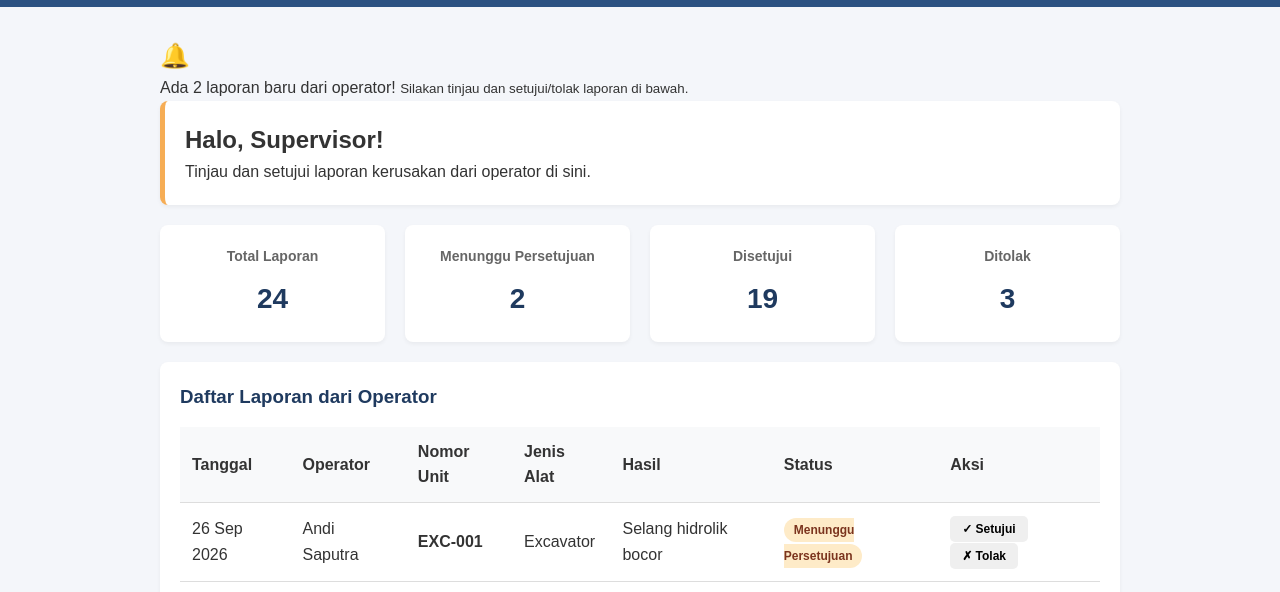
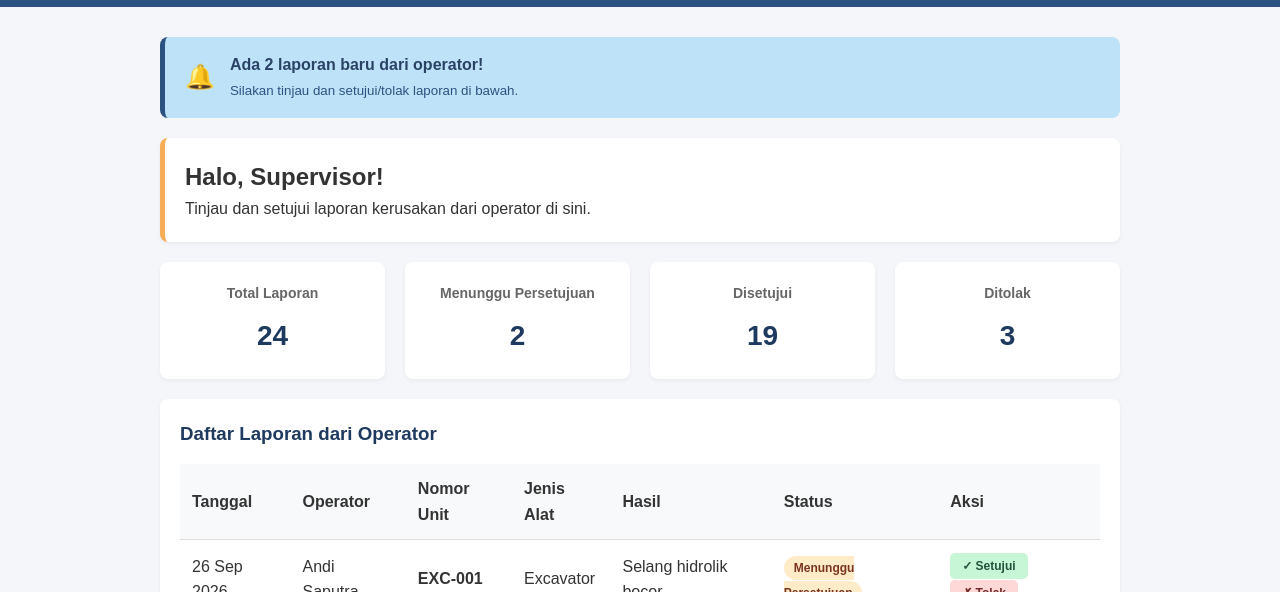
Before and after one commit to tifanakhmadalfarikh-alt/Kelompok6_P.Web, a plain HTML site: page pages/dashboard_supervisor.html in a window 1280 px wide. Shown: the part 175-767 px from the top of the page. Drawn offline with Linux system fonts and the light colour scheme.

Commit message:
Menambahkan style css Dashboard Supervisor

```diff
--- a/assets/css/style.css
+++ b/assets/css/style.css
@@ -407,3 +407,44 @@ input[type="radio"] + label {
     font-size: 0.9rem;
     margin: 0;
 }
+
+/* --- Tambahan Khusus Dashboard Supervisor --- */
+
+.banner-info {
+    background-color: #bee3f8;
+    border-left: 5px solid #2c5282;
+    padding: 15px 20px;
+    border-radius: 8px;
+    margin-bottom: 20px;
+    display: flex;
+    align-items: center;
+    gap: 15px;
+}
+
+.banner-info .text span {
+    font-weight: bold;
+    color: #2a4365;
+    display: block;
+}
+
+.banner-info .text small {
+    color: #2c5282;
+}
+
+.btn-approve {
+    background-color: #c6f6d5;
+    color: #22543d;
+}
+.btn-approve:hover {
+    background-color: #38a169;
+    color: white;
+}
+
+.btn-reject {
+    background-color: #fed7d7;
+    color: #742a2a;
+}
+.btn-reject:hover {
+    background-color: #e53e3e;
+    color: white;
+}
```
